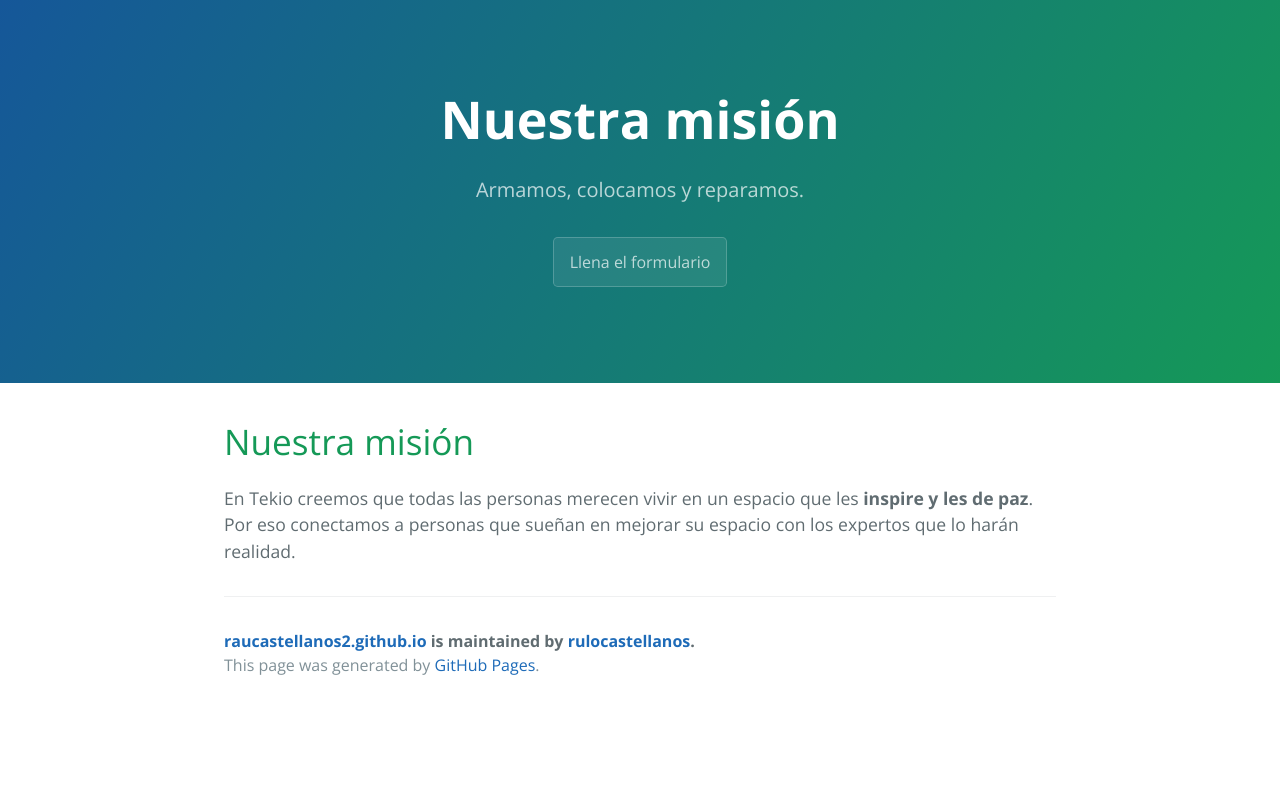
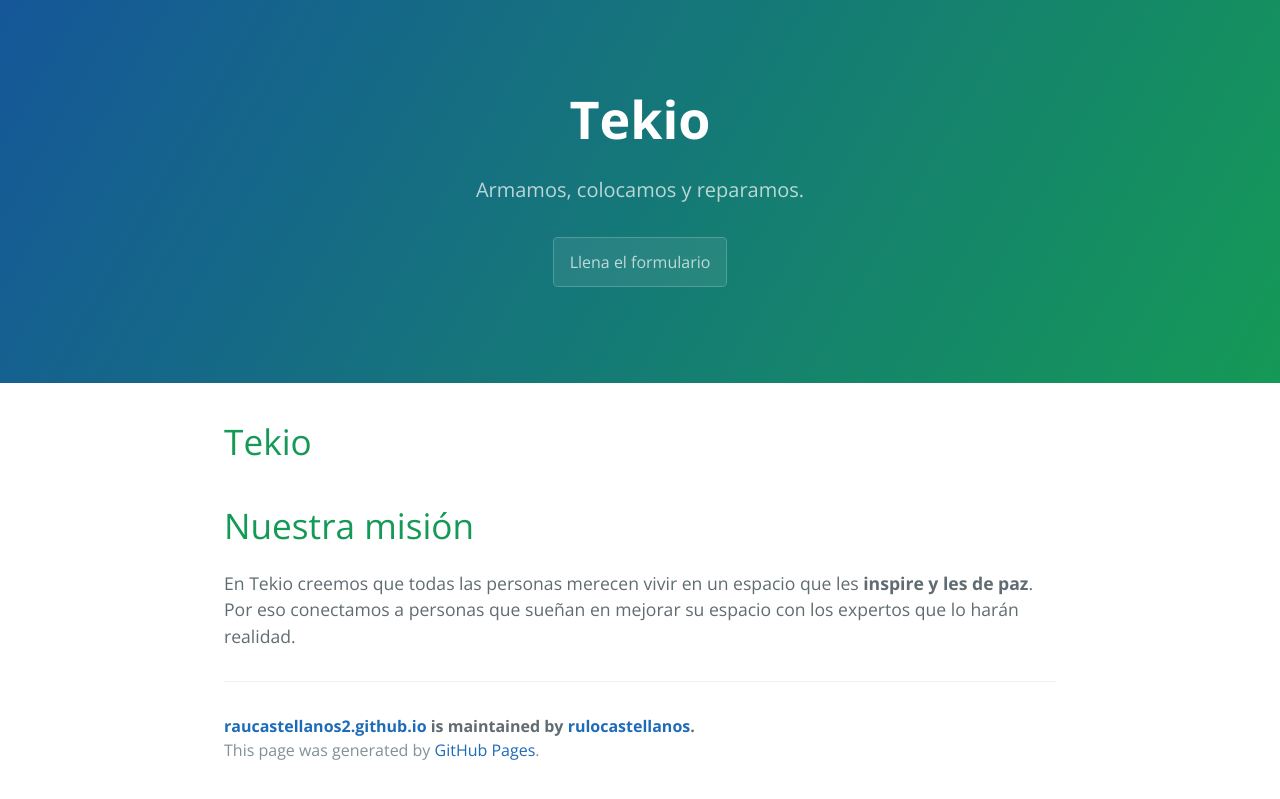
Before and after one commit to rulocastellanos/raucastellanos2.github.io, a Jekyll site: the page built from index.md, in a window 1280 px wide. Shown: the top 799 px of the page. Built offline with Jekyll 4.4.1, drawn with Linux system fonts in a browser that asks for light colours; our own code applies the rules of GitHub Pages for plain Markdown files.

Commit message:
Update index.md

```diff
--- a/index.md
+++ b/index.md
@@ -2,6 +2,7 @@
 layout: default
 ---
 
+# Tekio
 
 # Nuestra misión
 
```
